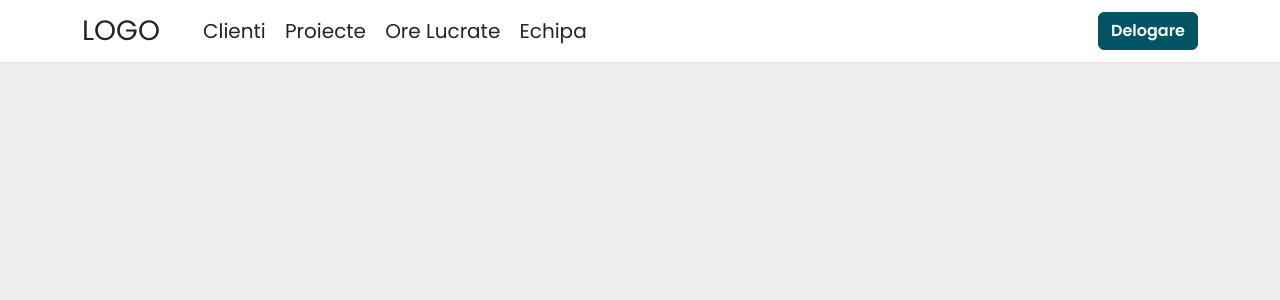
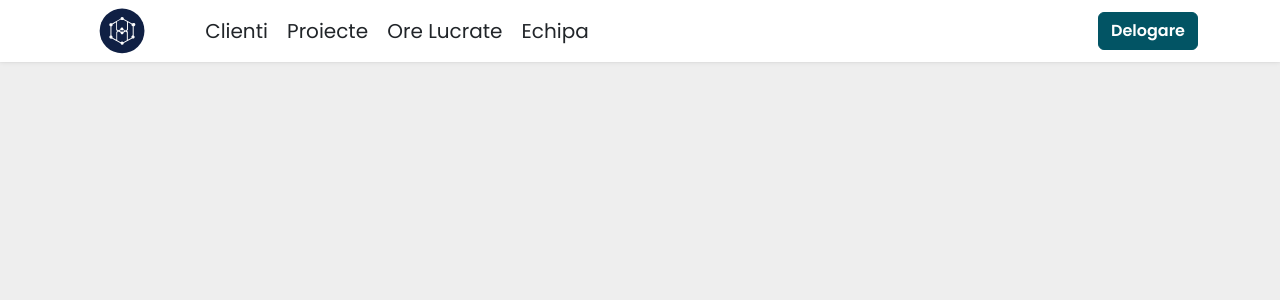
Before and after one commit to cjtiberiu/cnetwork, a React (Create React App) app: page /dashboard in a window 1280 px wide. Shown: the top 300 px of the page. Built offline with nearby package versions, Linux system fonts and the light colour scheme; sample sign-in values are in the browser's storage.

Commit message:
style updates + created invoice details component

```diff
--- a/src/components/Header/Header.jsx
+++ b/src/components/Header/Header.jsx
@@ -2,6 +2,7 @@ import { useContext } from 'react';
 import { UserContext } from '../../context';
 import { Link, useNavigate } from 'react-router-dom';
 import { Container, Button } from 'react-bootstrap';
+import { ReactComponent as Logo } from '../../assets/logo.svg';
 //import './Header.scss';
 
 const Header = (props) => {
@@ -18,7 +19,7 @@ const Header = (props) => {
     <header className="header">
       <Container>
         <div className="logo-wrapper">
-          <h3>LOGO</h3>
+          <Logo />
         </div>
         <nav className="nav">
           <Link to="/dashboard/user/clients" className="nav-item">
--- a/src/components/Header/Header.scss
+++ b/src/components/Header/Header.scss
@@ -4,9 +4,13 @@
   // color: $light;
   box-shadow: rgba(0, 0, 0, 0.1) 0px 0px 5px 0px, rgba(0, 0, 0, 0.1) 0px 0px 1px 0px;
   z-index: 2000;
-  position: relative;
+  position: fixed;
   transform: translateZ(0);
   background: $white;
+  top: 0;
+  left: 0;
+  right: 0;
+  width: 100%;
 
   >.container {
     align-items: center;
@@ -31,6 +35,7 @@
 
   .logo-wrapper {
     margin-right: 1.5rem;
+    width: 80px;
 
     > * {
       margin-bottom: 0;
--- a/src/components/SideNav/SideNav.scss
+++ b/src/components/SideNav/SideNav.scss
@@ -1,13 +1,13 @@
 .sidenav-wrapper {
-  position: absolute;
+  position: fixed;
   padding: 1rem;
-  max-width: 25rem;
+  min-width: 16rem;
   background: white;
   transform: translateX(-99%);
   transition: transform .3s;
   box-shadow: rgba(0, 0, 0, 0.1) 0px 0px 5px 0px, rgba(0, 0, 0, 0.1) 0px 0px 1px 0px;
   z-index: 1000;
-  padding-top: 50px;
+  padding-top: 6rem;
 
   &.show,
   &:focus,
--- a/src/custom-bootstrap.scss
+++ b/src/custom-bootstrap.scss
@@ -36,6 +36,10 @@ html {
 
 body {
     background: #eee;
+}
+
+main {
+    padding-top: 70px;
 }
 
 .link-btn {
@@ -113,5 +117,11 @@ body {
 }
 
 .main {
-    padding-top: 1.5rem;
+    padding-top: 6rem;
+    max-height: 100vh;
+    overflow: auto;
 }
+
+.card {
+    box-shadow: rgba(0, 0, 0, 0.1) 0px 0px 5px 0px, rgba(0, 0, 0, 0.1) 0px 0px 1px 0px;
+}
--- a/src/layouts/DashboardLayout.jsx
+++ b/src/layouts/DashboardLayout.jsx
@@ -26,7 +26,7 @@ import ClientDetails from '../pages/Admin/Clients/ClientDetails';
 import UserDetails from '../pages/Admin/Users/UserDetails';
 import ListInvoices from '../pages/Admin/Invoices/ListInvoices';
 import CreateInvoice from '../pages/Admin/Invoices/CreateInvoice';
-import InvoiceDetail from '../pages/Admin/Invoices/InvoiceDetail';
+import InvoiceDetails from '../pages/Admin/Invoices/InvoiceDetails';
 
 const UserLayout = (props) => {
   const { userData } = useContext(UserContext);
@@ -212,7 +212,7 @@ const UserLayout = (props) => {
             path={`/admin/invocies/invoice/:invoiceId`}
             element={
               <ProtectedAdminRoute>
-                <InvoiceDetail />
+                <InvoiceDetails />
               </ProtectedAdminRoute>
             }
           />
--- a/src/pages/Admin/Invoices/InvoiceDetail.jsx
+++ /dev/null
@@ -1,5 +0,0 @@
-const InvoiceDetail = () => {
-
-};
-
-export default InvoiceDetail;
--- /dev/null
+++ b/src/pages/Admin/Invoices/InvoiceDetails.jsx
@@ -0,0 +1,5 @@
+const InvoiceDetails = () => {
+
+};
+
+export default InvoiceDetails;
--- a/src/pages/Admin/Users/UserDetails.jsx
+++ b/src/pages/Admin/Users/UserDetails.jsx
@@ -60,7 +60,8 @@ const UserDetails = (props) => {
             </tbody>
           </Table>
         </Col>
-        <Col>
+        <Col lg={{ span: 4, offset: 2 }}>
+        <div className="card p-4">
           <h3>Detalii Proiect</h3>
           <ul className="list-unstyled">
             <li>Nume Utilizator: {userDetails.firstName} {userDetails.lastName}</li>
@@ -70,6 +71,7 @@ const UserDetails = (props) => {
             <li>Data Inceput Contract: {userDetails.contractStartDate}</li>
             <li>Data Incetare Contract: {userDetails.contractEndDate}</li>
           </ul>
+        </div>
         </Col>
       </Row>
     </Container>
--- a/src/pages/login/Login.jsx
+++ b/src/pages/login/Login.jsx
@@ -44,7 +44,7 @@ const Login = (props) => {
   return (
     <Container className="login-page">
       <Row>
-        <Col lg={{ offset: 4, span: 4 }} className="login-form__wrapper p-3">
+        <Col lg={{ offset: 4, span: 4 }} className="login-form__wrapper p-4">
           <Form onSubmit={handleSubmit}>
             <Form.Group className="mb-3" controlId="loginEmail">
               <Form.Label>Email</Form.Label>
@@ -54,7 +54,7 @@ const Login = (props) => {
               <Form.Label>Password</Form.Label>
               <Form.Control type="password" placeholder="Enter password" onChange={(e) => setPassword(e.target.value)}></Form.Control>
             </Form.Group>
-            <Button type="submit" className="w-100">
+            <Button type="submit" className="w-100 mt-3">
               Sign In
             </Button>
           </Form>
--- a/src/pages/login/login.scss
+++ b/src/pages/login/login.scss
@@ -7,6 +7,7 @@
 
 .login-form {
     &__wrapper {
-        border: 1px solid $primary;
+        background: $white;
+        box-shadow: rgba(0, 0, 0, 0.1) 0px 0px 5px 0px, rgba(0, 0, 0, 0.1) 0px 0px 1px 0px;
     }
 }
```
Also changed, not shown: src/assets/logo.svg (added), src/main.css, 1 other file (tests, documents, lock files or other folders).
